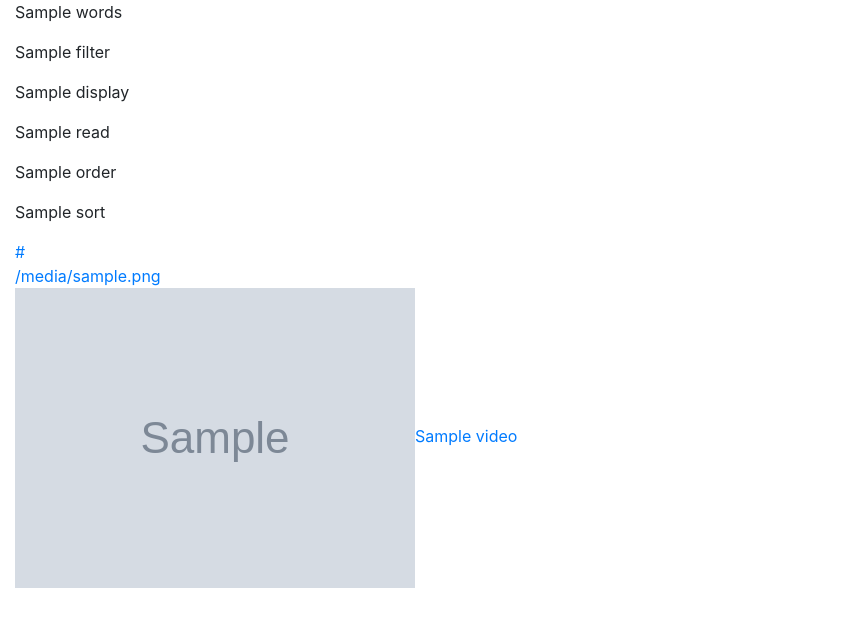
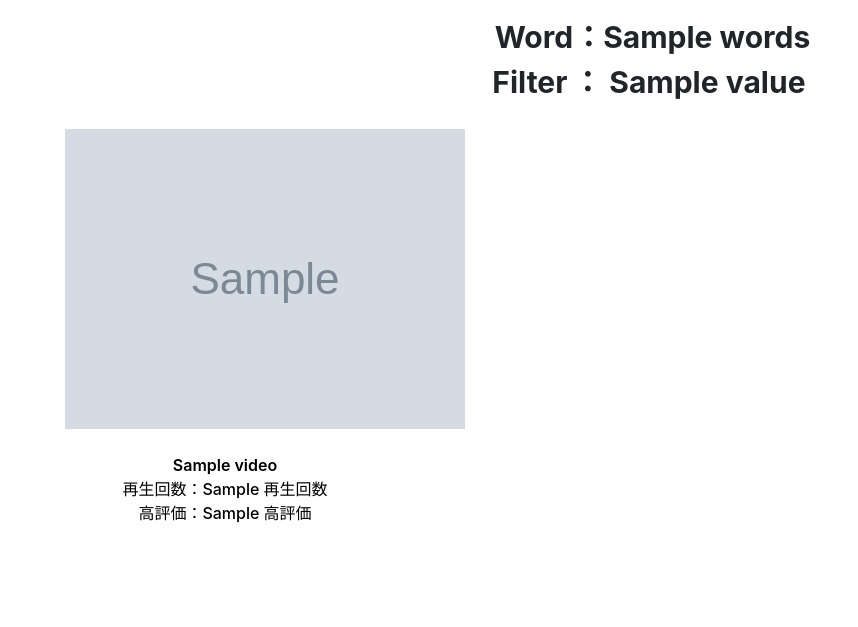
Before and after one commit to cIel104/my-youtube-filter, a Django app: template youtube_filter/templates/youtube_filter/result_screen.html in a window 1280 px wide. Shown: the top 627 px of the page, without its empty margins (0-858 px from the left). Run offline with Django 4.2, Linux system fonts and the light colour scheme; the template is opened without the code that fills it: most values are stand-ins (such as "Sample title", 1, 10 or a date in 2020); grey boxes marked "Sample" are stand-in pictures; some libraries are stand-ins or nearby versions.

Commit message:
リザルト画面にcssを適用

```diff
--- a/youtube_filter/static/css/cal.css
+++ b/youtube_filter/static/css/home.css
@@ -19,13 +19,14 @@ h3 {
 
 .setting h3 {
     padding-top: 10px;
+    display: inline-block;
 }
 
 #filter,
 #word {
     border: 2px solid #000000;
-    width: 450px;
-    font-weight: 500 !important;
+    width: 542px;
+    font-weight: 600 !important;
     font-size: large;
 }
 
@@ -85,6 +86,7 @@ h3 {
 }
 
 details {
+    text-align: center;
     border: none;
     border-radius: 4px;
     padding: .5em .5em 0;
@@ -94,15 +96,19 @@ summary {
     font-weight: bold;
     font-size: 20px;
     text-align: center;
-    margin: -.5em -.5em 0;
+    /* margin: -.5em -.5em 0; */
     padding: .5em;
 }
 
 details[open] {
+    margin: 0 auto;
     padding: .5em;
+    width: 800px;
 }
 
 details[open] summary {
+    margin: 0 auto;
+
     border-bottom: 1px solid #aaa;
     margin-bottom: .5em;
 }
--- /dev/null
+++ b/youtube_filter/static/css/result.css
@@ -0,0 +1,65 @@
+html {
+    margin-left: 10px;
+}
+
+h1 {
+    text-align: center !important;
+}
+
+.result_word {
+    padding-top: 15px;
+}
+
+.result_word,
+.result_filter {
+    text-align: center !important;
+    font-size: 30px;
+    font-weight: 700;
+}
+
+/* .result_body { */
+/* background-color: black; */
+/* color: white; */
+/* } */
+
+a:link,
+a:visited,
+a:active {
+    color: black;
+}
+
+a:hover {
+    color: silver !important;
+    text-decoration: none !important;
+}
+
+a {
+    white-space: nowrap;
+}
+
+.img {
+    display: inline-block;
+    vertical-align: bottom;
+}
+
+.movie_info {
+    white-space: pre-line;
+    font-weight: 600;
+}
+
+ul {
+    display: flex;
+    flex-wrap: wrap;
+    text-align: center;
+    padding-inline-end: 40px;
+}
+
+li {
+    list-style-type: none;
+    max-width: 320px;
+    margin-right: auto;
+}
+
+.segoe {
+    font-weight: 500;
+}
--- a/youtube_filter/static/javascript/cal.js
+++ b/youtube_filter/static/javascript/cal.js
@@ -1,5 +1,8 @@
 // 直前の入力が四則演算か確認
 let isEquLast = true;
+
+//入力した演算子を記憶
+let arithmetic = '';
 
 // 初期表示
 window.onload = function () {
@@ -11,6 +14,7 @@ window.onload = function () {
 // Cキー押下
 function onClearClick() {
     filter.value = "";
+    arithmetic = '';
     isEquLast = true;
     checkInput(word.value, filter.value)
 }
@@ -33,6 +37,7 @@ function onOpeClick(className) {
     let val = document.querySelector(className).dataset["value"]
     if (isEquLast == false) {
         filter.value += val;
+        arithmetic += val;
         isEquLast = true;
     }
 
@@ -48,3 +53,20 @@ function checkInput(word, filter) {
 }
 
 // デモ
+function onClearClickDemo() {
+    if (isEquLast == true) {
+        console.log('a')
+        filter.value = filter.value.slice(0, -1);
+        arithmetic = arithmetic.slice(0, -1);
+        isEquLast = false;
+    } else if (arithmetic == '') {
+        onClearClick();
+    }
+    else {
+        let lastarithmetic = arithmetic.slice(-1);
+        console.log(lastarithmetic);
+        let num = filter.value.lastIndexOf(lastarithmetic);
+        filter.value = filter.value.slice(0, num + 1);
+        isEquLast = true;
+    }
+}
--- a/youtube_filter/templates/youtube_filter/base.html
+++ b/youtube_filter/templates/youtube_filter/base.html
@@ -8,18 +8,17 @@
     <meta http-equiv="X-UA-Compatible" content="IE=edge">
     <meta name="viewport" content="width=device-width, initial-scale=1.0">
     <title>MyFilter</title>
-    <link rel="stylesheet" href="{% static 'css/cal.css' %}">
-    <link rel="stylesheet" href="{% static 'css/radio.css' %}">
-    <link rel="stylesheet" href="{% static 'css/button.css' %}">
+    <link rel="stylesheet" href="{% static 'css/home.css' %}">
+    <link rel="stylesheet" href="{% static 'css/home_radio.css' %}">
+    <link rel="stylesheet" href="{% static 'css/home_button.css' %}">
+    <link rel="stylesheet" href="{% static 'css/result.css' %}">
     <link rel="stylesheet" href="https://stackpath.bootstrapcdn.com/bootstrap/4.2.1/css/bootstrap.min.css"
         integrity="sha384-GJzZqFGwb1QTTN6wy59ffF1BuGJpLSa9DkKMp0DgiMDm4iYMj70gZWKYbI706tWS" crossorigin="anonymous">
     <script src="{% static 'javascript/cal.js' %}"></script>
 
 </head>
 
-<body>
-    {% block content %}
-    {% endblock %}
-</body>
+{% block content %}
+{% endblock %}
 
 </html>
--- a/youtube_filter/templates/youtube_filter/result_screen.html
+++ b/youtube_filter/templates/youtube_filter/result_screen.html
@@ -2,19 +2,36 @@
 
 {% block content %}
 
-<p>{{ words }}</p>
-<p>{{ filter }}</p>
-<p>{{ display }}</p>
-<p>{{ read }}</p>
-<p>{{ order }}</p>
-<p>{{ sort }}</p>
-<a href={{videos.0.url}}>{{videos.0.url}}</a><br>
-<a href={{videos.0.thumbnail}}>{{videos.0.thumbnail}}</a>
-<p>
-    {% for video in videos %}
-    <a href={{video.url}}><img src="{{video.thumbnail}}">{{video}}</a>
+<body class="result_body">
+    <div class="result_word">Word：{{ words }}</div>
+    <div class="result_filter">
+        Filter&thinsp;：
+        {% for value in filter %}
+        {{ value }}&nbsp;
+        {% endfor %}
+    </div>
+
     <br>
-    {% endfor %}
-</p>
+
+    <ul>
+        {% for video in videos %}
+        <li>
+            <a href={{video.url}}><img src="{{video.thumbnail}}" class="img">
+                <div class="movie_info">
+                    {{video.title}}
+                    <div class="segoe">再生回数：{{video.再生回数}}
+                        高評価：{{video.高評価}}
+                    </div>
+                </div>
+                <br>
+            </a>
+        </li>
+        {% endfor %}
+    </ul>
+</body>
+
+
+
+
 
 {% endblock %}
--- a/youtube_filter/views.py
+++ b/youtube_filter/views.py
@@ -24,10 +24,6 @@ def result_screen(request):
     filters = {
         'words' : request.POST.get('word'),
         'filter' : filter,
-        'display' : request.POST.get('display'),
-        'read' : request.POST.get('read'),
-        'order' : request.POST.get('order'),
-        'sort' : request.POST.get('sort'),
         'videos' : display_videos,
     }
     return render(request, 'youtube_filter/result_screen.html', filters)
@@ -87,7 +83,7 @@ def get_movie_info(id, youtube):
     #タイトルの取得
     title = youtube.videos().list(part = 'snippet', id = id).execute()['items'][0]['snippet']['title']
     #サムネイルの取得
-    thumbnail = youtube.videos().list(part = 'snippet', id = id).execute()['items'][0]['snippet']['thumbnails']['default']['url']#defaultをhighやmediumに変更できる
+    thumbnail = youtube.videos().list(part = 'snippet', id = id).execute()['items'][0]['snippet']['thumbnails']['medium']['url']#defaultをhighやmediumに変更できる
 
     movie_info = {'再生回数':view_count, '高評価':good_count, 'コメント数':comment_count, 'channelTitle':channel_title, 'title':title, 'thumbnail':thumbnail}
     return movie_info
```
Also changed, not shown: youtube_filter/templates/youtube_filter/home_screen.html (+17 -17 lines), youtube_filter/static/css/home_button.css (renamed from youtube_filter/static/css/button.css), youtube_filter/static/css/home_radio.css (renamed from youtube_filter/static/css/radio.css).
